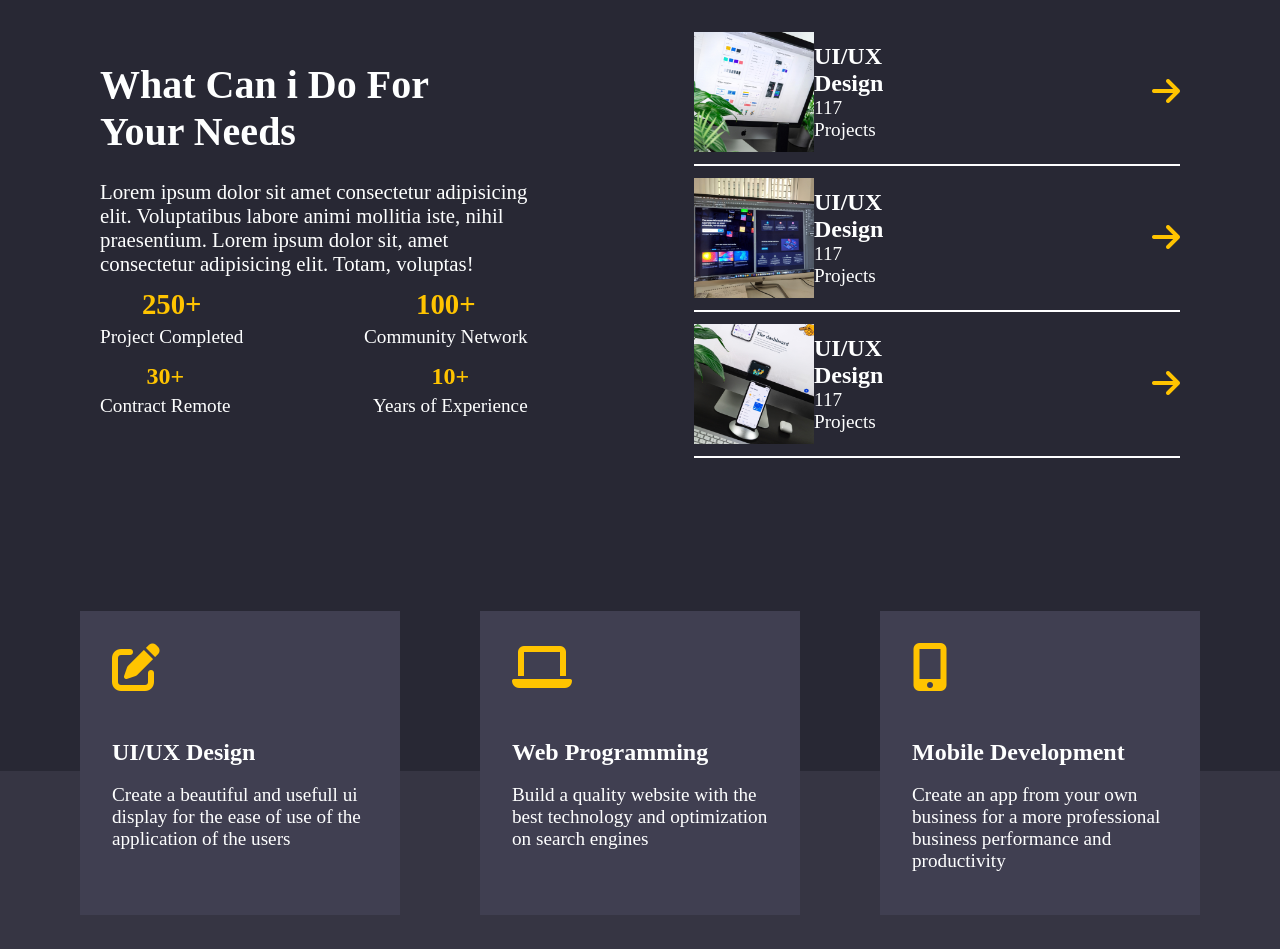
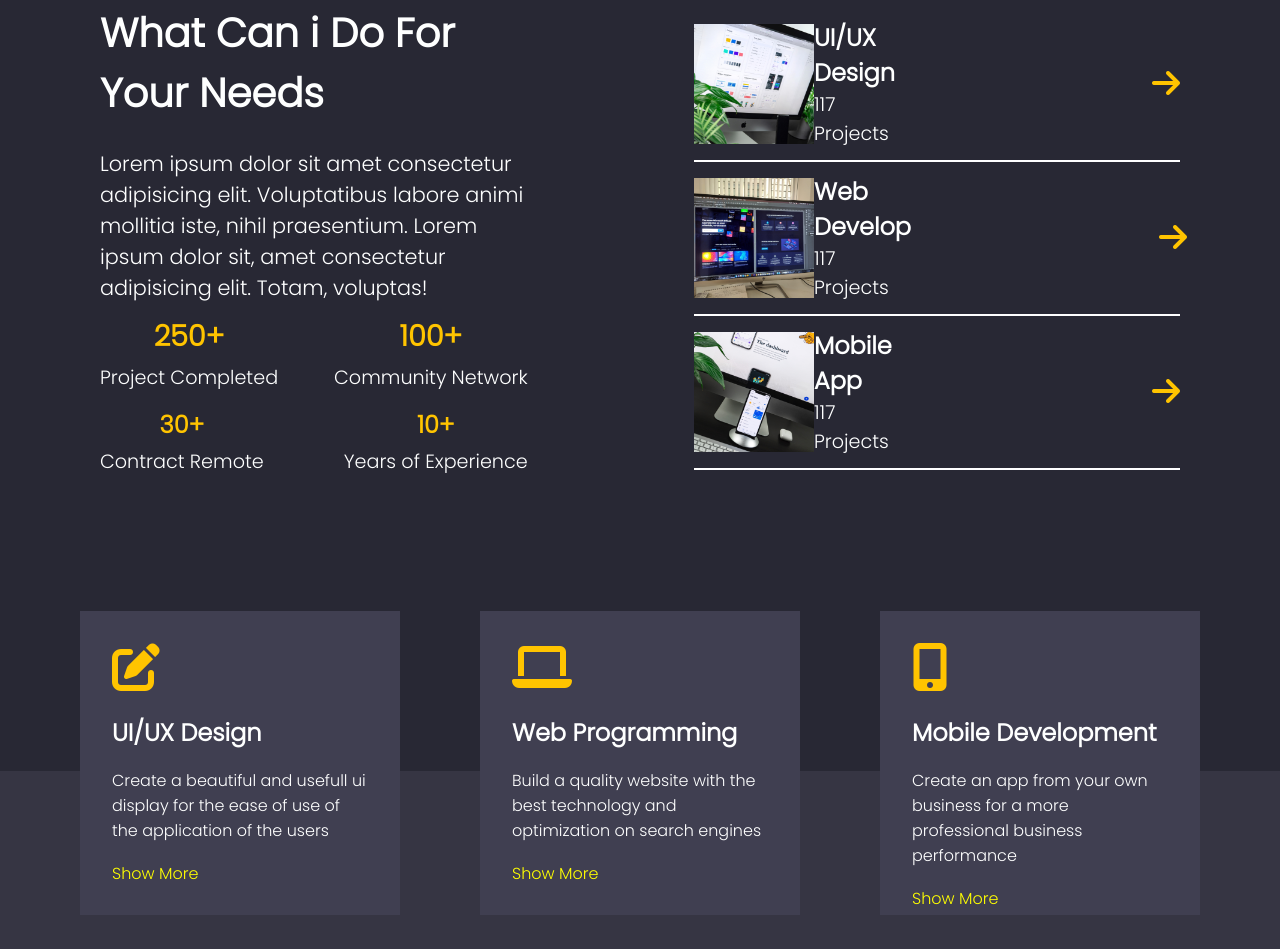
Before and after one commit to UsamabSadiq/SMIT_portfolio, a plain HTML site: page index.html in a window 1280 px wide. Shown: the part 911-1860 px from the top of the page. Drawn offline with Linux system fonts and the light colour scheme.

Commit message:
add font-family and hover effects

```diff
--- a/index.html
+++ b/index.html
@@ -19,11 +19,9 @@
             <div class="navbar">
                 <div class="listitem_name-emoji">
                     <div class="name_emoji">
-                        <!-- <img src="./images/Happy_emoji.svg" alt="name_icon"> -->
                         <i class="fa-sharp fa-regular fa-face-laugh"></i>
                         <h4 class="logo">Usama</h4>
                     </div>
-                    <!-- <div class="nav-items"></div> -->
                     <ul class="nav-item-list">
                         <li class="nav_list"> <a href="/">Home</a> </li>
                         <li class="nav_list"><a href="/">Portfolio</a></li>
@@ -148,7 +146,7 @@
                     <div class="text_para">
                         <img src="./NewImages/counter_proj_right_2.jpeg" alt="">
                         <div class="project_text">
-                            <h2>UI/UX Design</h2>
+                            <h2>Web Develop</h2>
                             <p>117 Projects</p>
                         </div>
                     </div>
@@ -158,7 +156,7 @@
                     <div class="text_para">
                         <img src="./NewImages/counter_proj_right_3.jpeg" alt="">
                         <div class="project_text">
-                            <h2>UI/UX Design</h2>
+                            <h2>Mobile App</h2>
                             <p>117 Projects</p>
                         </div>
                     </div>
@@ -181,19 +179,23 @@
             <h2 class="card_title">UI/UX Design</h2>
             <p class="card_descp">Create a beautiful and usefull ui display for the ease of use of the application
                 of the users</p>
+            <br>
+            <p class="bottom_text">Show More</p>
         </div>
         <div class="card_2">
             <i class="fa-solid fa-laptop my-4"></i>
             <h2 class="card_title">Web Programming</h2>
             <p class="card_descp">Build a quality website with the best technology and optimization on search
                 engines</p>
+            <br>
+            <p class="bottom_text">Show More </p>
         </div>
         <div class="card_3">
             <i class="fa-solid fa-mobile-screen-button my-4"></i>
             <h2 class="card_title">Mobile Development</h2>
-            <p class="card_descp">Create an app from your own business for a more professional business performance
-                and productivity </p>
-
+            <p class="card_descp">Create an app from your own business for a more professional business performance</p>
+            <br>
+            <p class="bottom_text">Show More</p>
         </div>
     </div>
     </div>
--- a/style.css
+++ b/style.css
@@ -1,3 +1,5 @@
+@import url('https://fonts.googleapis.com/css2?family=Poppins:wght@300&display=swap');
+
 * {
     margin: 0;
     padding: 0;
@@ -13,6 +15,7 @@ p,
 li,
 a {
     color: #feffff;
+    font-family: 'Poppins', sans-serif;
 }
 
 
@@ -86,6 +89,7 @@ i:hover {
 }
 
 .nav_list {
+    /* border: 2px solid purple; */
     margin-left: 2rem;
     margin-right: 2rem;
     font-size: 1.4rem;
@@ -99,6 +103,17 @@ i:hover {
 .nav-item-list li a {
     text-decoration: none;
     /* color: white; */
+}
+
+.nav_list a:hover {
+    /* border: 1px solid; */
+    border-radius: 25px 25px 25px 25px;
+    background-color: #282834;
+    color: yellow;
+    padding-left: 15px;
+    padding-right: 15px;
+    height: 45px;
+    width: 28%;
 }
 
 .nav-links {
@@ -136,7 +151,7 @@ i:hover {
 .left-side h2 {
     /* border: 2px solid yellow; */
     margin-bottom: 35px;
-    font-size: 4.7rem;
+    font-size: 4.18rem;
     z-index: 1;
 
 }
@@ -144,7 +159,7 @@ i:hover {
 .left-side p {
     /* border: 2px solid blue; */
     margin-bottom: 35px;
-    font-size: 1.2rem;
+    font-size: 1.5rem;
     z-index: 1;
 
 }
@@ -444,14 +459,18 @@ i:hover {
 
 .card_title {
     background-color: #403F51;
-    margin-top: 3rem;
+    margin-top: 1.5rem;
 }
 
 .card_descp {
     margin-top: 1.1rem;
     background-color: #403F51;
-    font-size: 1.2rem;
+    font-size: 1rem;
 
+}
+
+.three_cards .bottom_text {
+    color: yellow;
 }
 
 .card-card .card_text h3 {
@@ -495,10 +514,6 @@ i:hover {
     width: 50%;
 }
 
-.my_projects {
-    /* border: 2px dashed green; */
-}
-
 .my_project_img {
     height: 25rem;
     width: 38rem;
@@ -509,7 +524,6 @@ i:hover {
     background-color: #363543;
     height: 225vh;
 }
-
 
 .project_1 {
     /* border: 1px solid white; */
@@ -537,6 +551,7 @@ i:hover {
 #my_project_text h4 {
     padding-top: 4px;
     margin-bottom: 4px;
+    color: yellow;
 }
 
 #my_project_text {
@@ -714,8 +729,6 @@ i:hover {
     width: 75%;
 }
 
-
-
 .youtube_contact_btn .first_btn {
     border: 1px solid yellow;
     border-radius: 25px 25px 25px 25px;
@@ -837,11 +850,6 @@ i:hover {
 
 }
 
-/* .footer .fa-facebook {
-    color: yellow;
-} */
-
-
 /*  Mini Footer Starts  */
 .last-footer {
 
```
